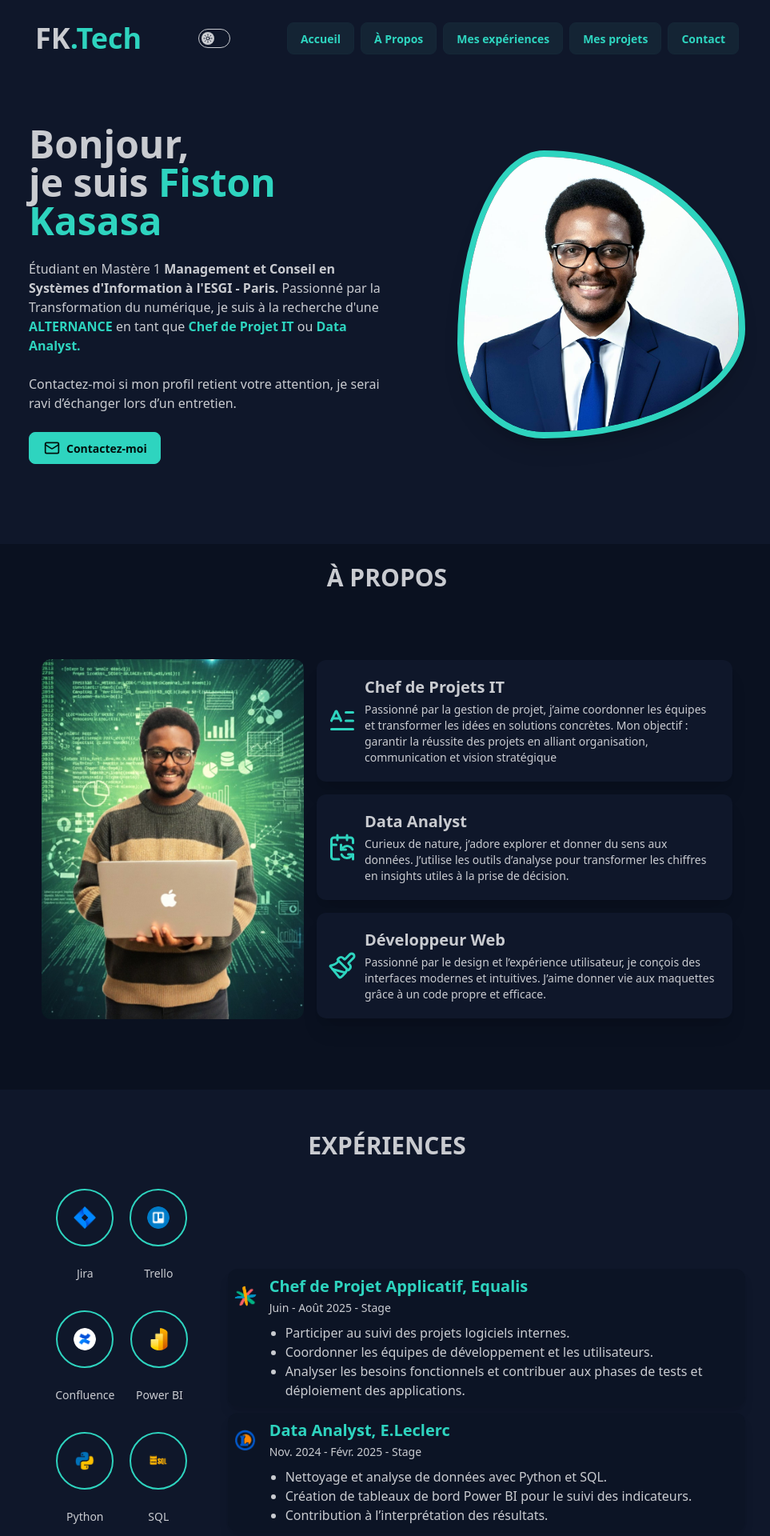
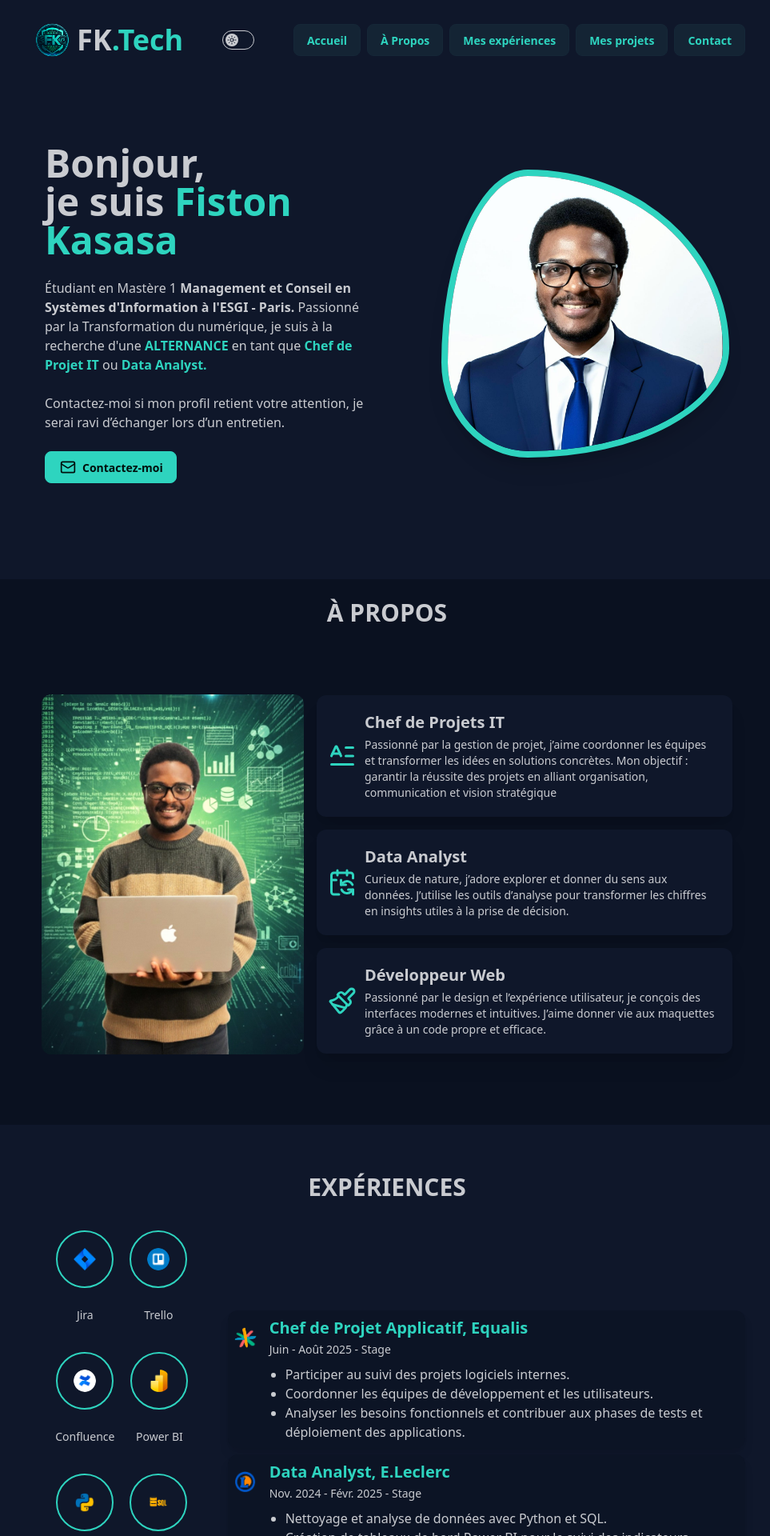
Before and after one commit to Fiston112/Projet---Portfolio-2.0, a React (Vite) app: page / in a window 1280 px wide. Shown: the top 1920 px of the page at 80% size, without its empty margins (156-1119 px from the left). Built offline with nearby package versions, Linux system fonts and the light colour scheme.

Commit message:
Mise à jour du portfolio : corrections et améliorations

```diff
--- a/src/components/Experiences.tsx
+++ b/src/components/Experiences.tsx
@@ -68,7 +68,7 @@ const experiences = [
 
 const Experiences = () => {
   return (
-    <div id="Experiences" className="-mt-2 -md:mt-8 -mb-8 py-2">
+    <div id="Experiences" className="-mt-1 -md:mt-8 -mb-8 py-3">
       <Title title="Expériences" />
       <div className="flex flex-col-reverse md:flex-row justify-center items-center">
         <div className="flex flex-wrap gap-5 justify-center items-center md:w-1/3 mt-3 md:mt-0">
--- a/src/components/Home.tsx
+++ b/src/components/Home.tsx
@@ -3,7 +3,7 @@ import img from "../assets/portfolio.jpg";
 
 const Home = () => {
   return (
-    <div className="flex flex-col-reverse md:flex-row justify-center items-center md:my-20 my-10">
+    <div className="flex flex-col-reverse p-5 md:flex-row justify-center items-center md:my-20 my-10">
       <div className="flex flex-col">
         <h1 className="text-4xl md:text-5xl font-bold text-center md:text-left mt-4 md:mt-0">
           Bonjour, <br />
--- a/src/components/Navbar.tsx
+++ b/src/components/Navbar.tsx
@@ -1,7 +1,9 @@
 const Navbar = () => {
   return (
-    <div className="flex justify-center md:justify-between items-center p-2">
+    <div className="flex justify-center md:justify-between items-center">
       <a href="#Home" className="flex items-center font-bold text-3xl md:text-xl">
+
+        <img src="./src/assets/fk.png" alt="Logo FK" className="w-15 h-auto" />
         <span className="text-bold text-4xl">FK</span><span className="text-success text-bold text-4xl">.Tech</span>
       </a>
       <label className="toggle text-base-content">
```
